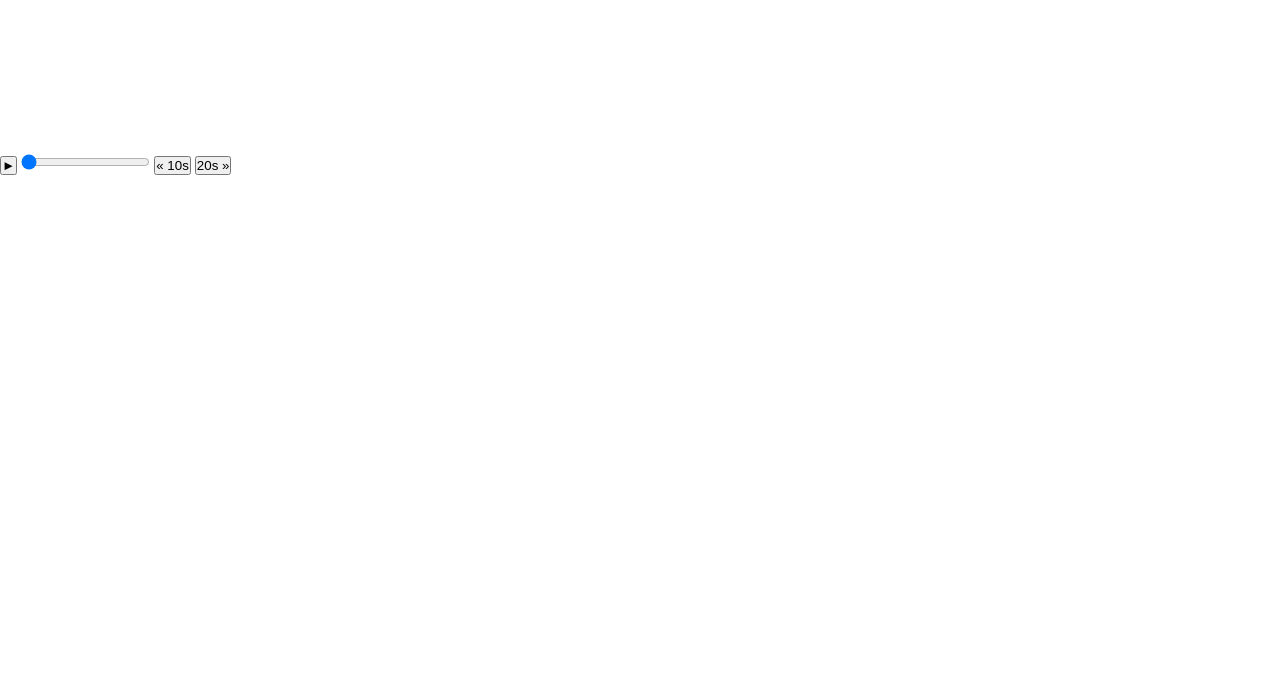
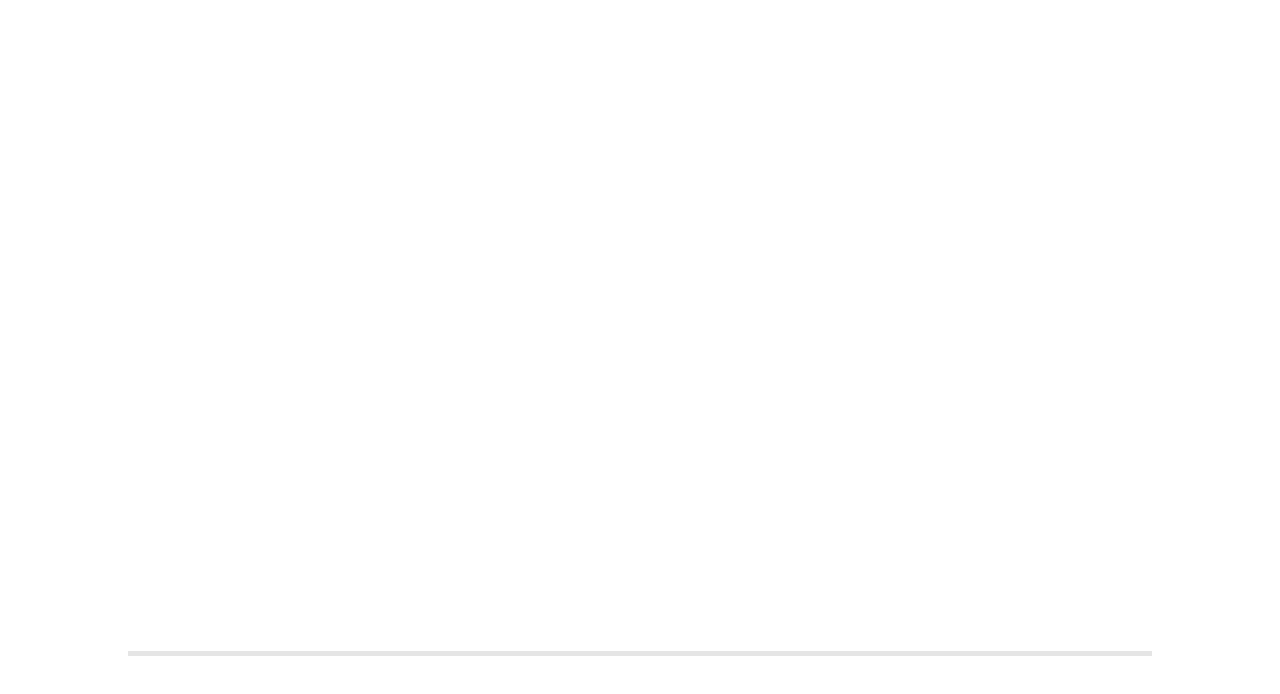
Before and after one commit to elPoeta/websocket-videoplayer, a website: page public/index.html in a window 1280 px wide. Drawn offline with Linux system fonts and the light colour scheme.

Commit message:
video player stylel

```diff
--- a/public/src/css/style.css
+++ b/public/src/css/style.css
@@ -2,3 +2,92 @@
   margin: 0;
   padding: 0;
 }
+
+html {
+  box-sizing: border-box;
+}
+
+*, *:before, *:after {
+  box-sizing: inherit;
+}
+
+body {
+  display: flex;
+  min-height: 100vh;
+  background-size: cover;
+  align-items: center;
+  justify-content: center;
+}
+
+.player {
+  width: 80%;
+  position: relative;
+  font-size: 0;
+  overflow: hidden;
+}
+
+.player-video {
+  width: 100%;
+}
+
+.player-button {
+  background: none;
+  border: 0;
+  line-height: 1;
+  color: white;
+  text-align: center;
+  outline: 0;
+  padding: 0;
+  cursor: pointer;
+  max-width: 50px;
+}
+
+.player-button:focus {
+  border-color: #00ff6a;
+}
+
+.player-slider {
+  width: 10px;
+  height: 30px;
+}
+
+.player-controls {
+  display: flex;
+  position: absolute;
+  bottom: 0;
+  width: 100%;
+  transform: translateY(100%) translateY(-5px);
+  transition: all .3s;
+  flex-wrap: wrap;
+  background: rgba(0,0,0,0.1);
+}
+
+.player:hover .player-controls {
+  transform: translateY(0);
+}
+
+.player:hover .progress {
+  height: 15px;
+}
+
+.player-controls > * {
+  flex: 1;
+}
+
+.progress {
+  flex: 10;
+  position: relative;
+  display: flex;
+  flex-basis: 100%;
+  height: 0px;
+  transition: height 0.3s;
+  background: rgba(0,0,0,0.5);
+  cursor: ew-resize;
+}
+
+.progress-bar-fill {
+  width: 50%;
+  background: #ff5e00;
+  flex: 0;
+  flex-basis: 0%;
+}
```
